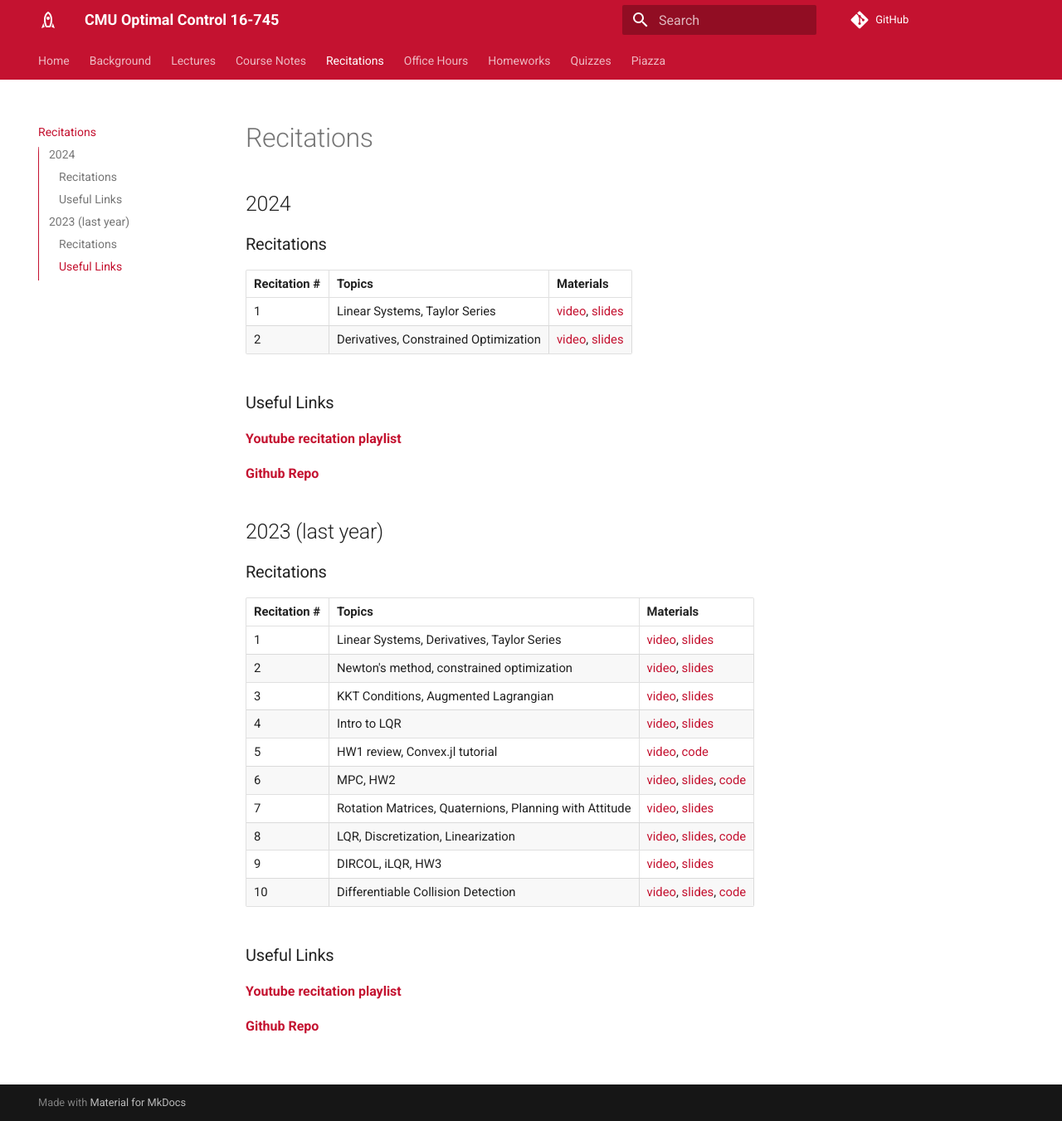
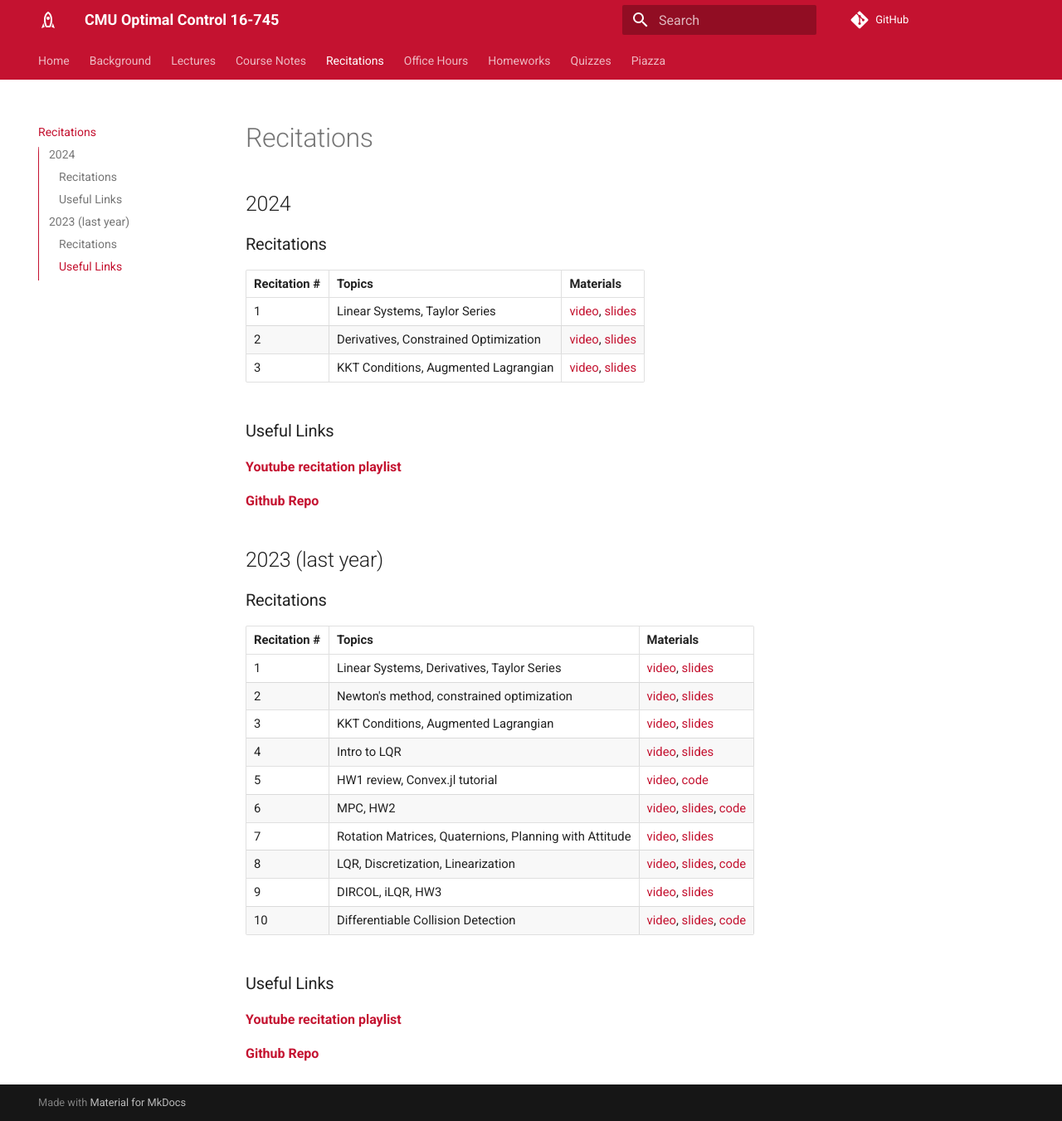
Before and after one commit to cmu-optimal-control/cmu-optimal-control.github.io, an MkDocs documentation site: the page built from docs/recitations.md, in a window 1280 px wide and 1351 px high. Shown: the whole window at 83% size. Built offline with MkDocs 1.6.1 and Material for MkDocs 9.7.7, drawn with Linux system fonts in a browser that asks for light colours.

Commit message:
Update recitations.md

```diff
--- a/docs/recitations.md
+++ b/docs/recitations.md
@@ -4,6 +4,8 @@
 | ----------- | ----------- |---           |
 | 1     |  Linear Systems, Taylor Series  |[video](https://youtu.be/97JZi5ztc3c?si=YyChhlIZy_MdUp89), [slides](https://github.com/Optimal-Control-16-745/recitations-2024/blob/main/1_19/1-19-recitation.pdf) |
 | 2     |  Derivatives, Constrained Optimization  |[video](https://youtu.be/uk2hs1RgOak), [slides](https://github.com/Optimal-Control-16-745/recitations-2024/blob/main/1_26/1-26-recitation.pdf) |
+| 3     |  KKT Conditions, Augmented Lagrangian  |[video](https://youtu.be/jyq7_GoT0H4), [slides](https://github.com/Optimal-Control-16-745/recitations-2024/blob/main/2_02/2-02-recitation.pdf) |
+
 
 
 ### Useful Links
```
